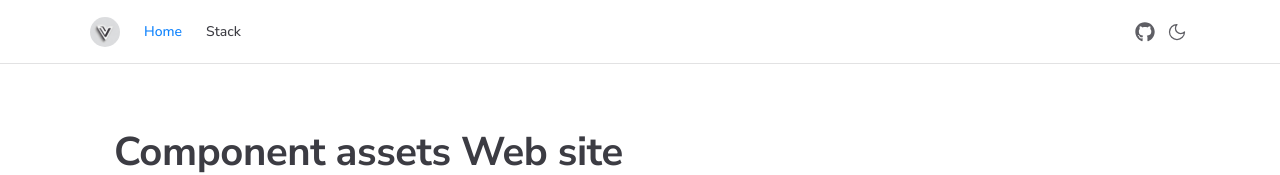
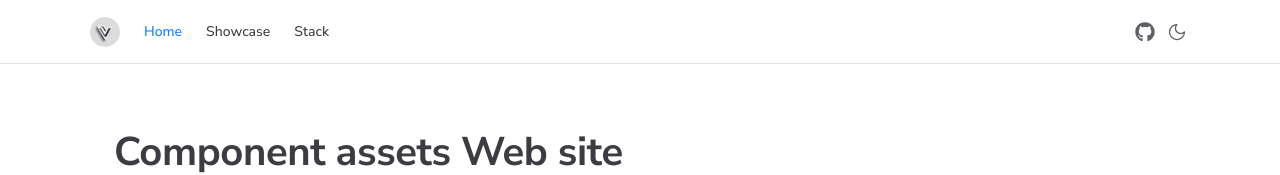
Before and after one commit to H-ymt/component-asset, a Next.js app: page / in a window 1280 px wide. Shown: the top 175 px of the page. Built offline with nearby package versions, Linux system fonts and the light colour scheme.

Commit message:
feat(menu): Highlight all pages under showcase

```diff
--- a/components/Menu/index.tsx
+++ b/components/Menu/index.tsx
@@ -22,6 +22,16 @@ export default function Menu() {
         </li>
         <li>
           <Link
+            href="/showcase"
+            className={`${styles.link} ${
+              pathname.startsWith("/showcase") ? styles.active : ""
+            }`}
+          >
+            Showcase
+          </Link>
+        </li>
+        <li>
+          <Link
             href="/stack"
             className={`${styles.link} ${
               pathname === "/stack" ? styles.active : ""
```
